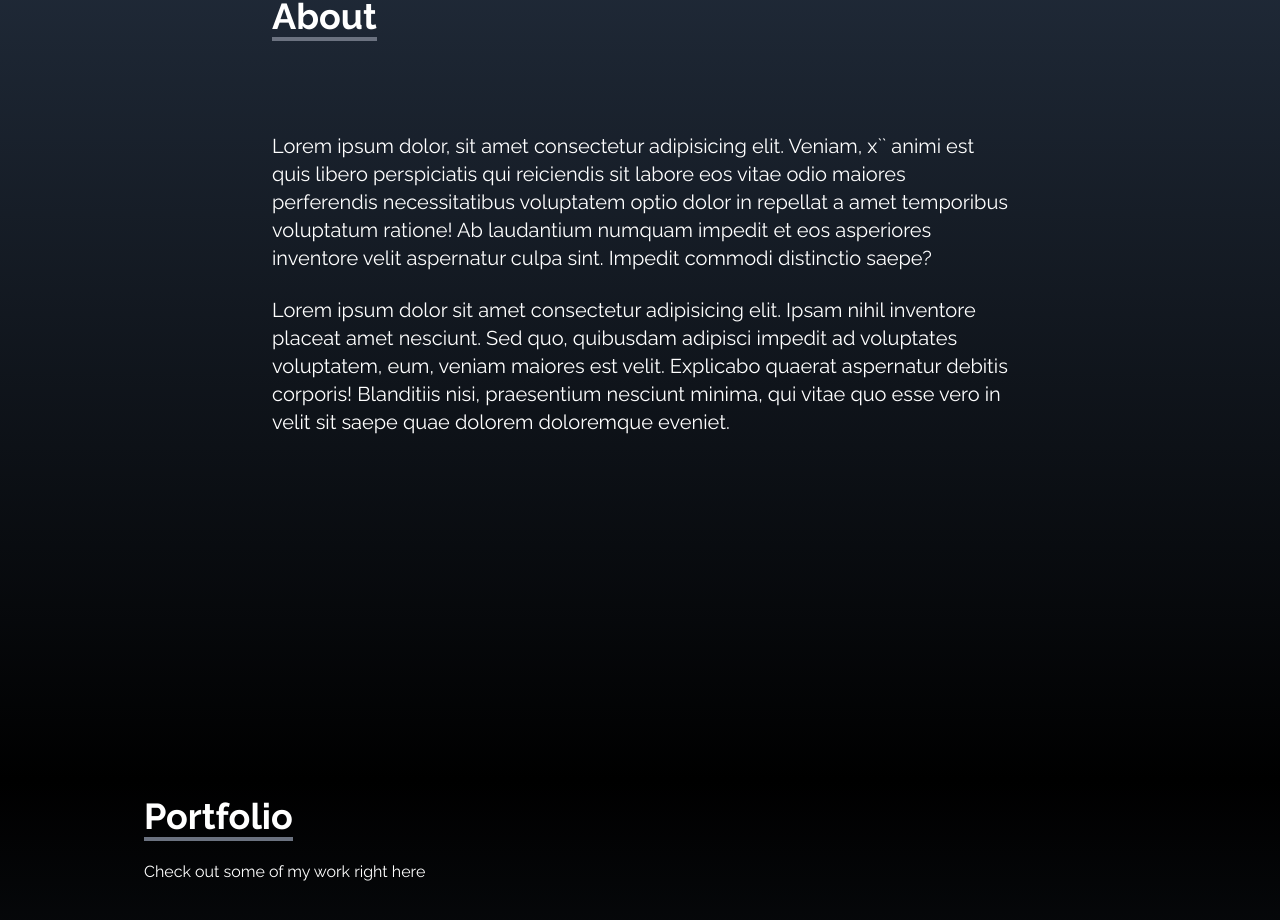
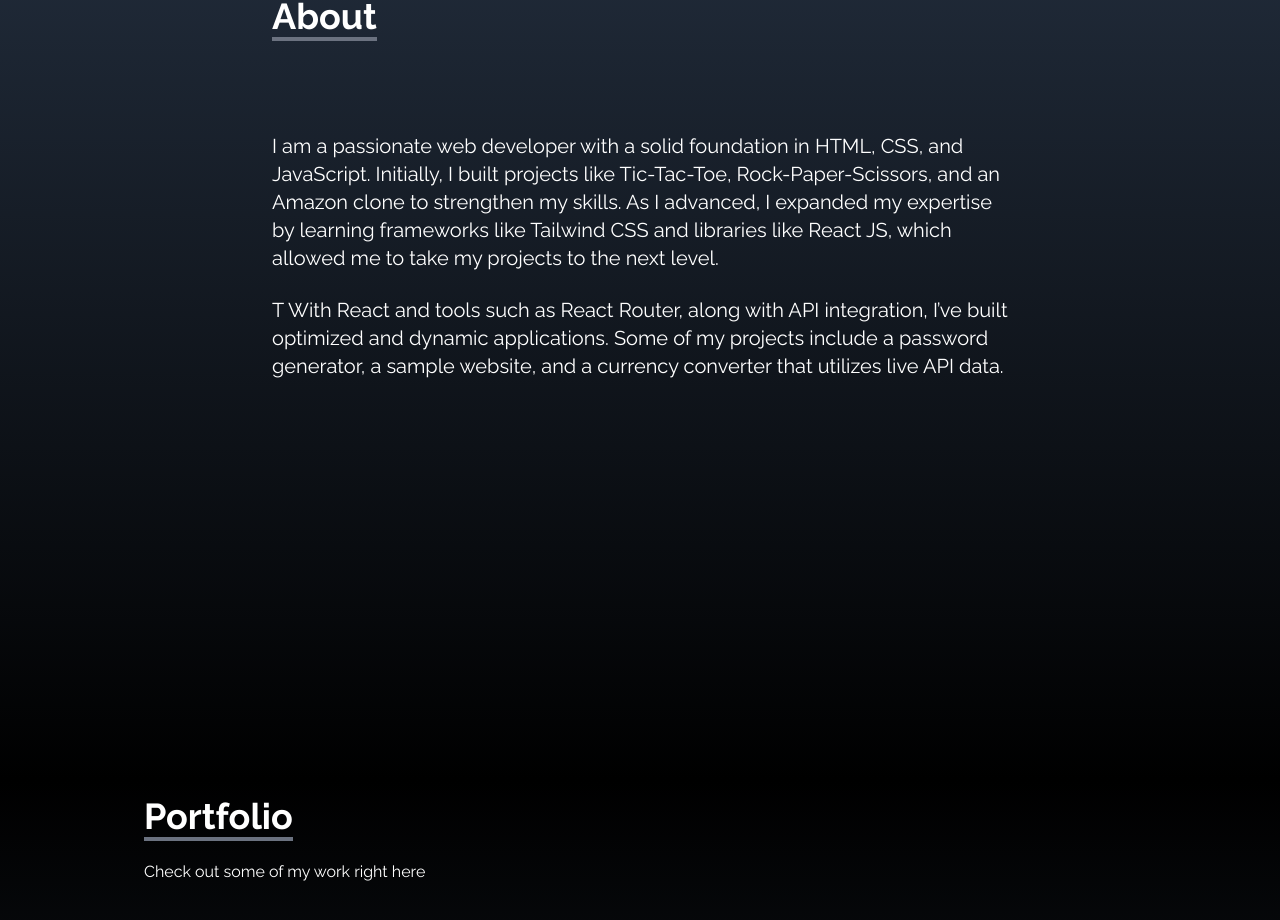
Before and after one commit to SyedAliHassanNaqvi/Portfolio-2, a React (Vite) app: page / in a window 1280 px wide. Shown: the part 820-1740 px from the top of the page. Built offline with nearby package versions, Linux system fonts and the light colour scheme; a web font is replaced by a local one.

Commit message:
Added my info in about

```diff
--- a/src/components/About.jsx
+++ b/src/components/About.jsx
@@ -13,23 +13,21 @@ const About = () => {
           </p>
         </div>
         <p className="text-xl mt-16">
-          Lorem ipsum dolor, sit amet consectetur adipisicing elit. Veniam, x``
-          animi est quis libero perspiciatis qui reiciendis sit labore eos vitae
-          odio maiores perferendis necessitatibus voluptatem optio dolor in
-          repellat a amet temporibus voluptatum ratione! Ab laudantium numquam
-          impedit et eos asperiores inventore velit aspernatur culpa sint.
-          Impedit commodi distinctio saepe?
+          I am a passionate web developer with a solid foundation in HTML, CSS,
+          and JavaScript. Initially, I built projects like Tic-Tac-Toe,
+          Rock-Paper-Scissors, and an Amazon clone to strengthen my skills. As I
+          advanced, I expanded my expertise by learning frameworks like Tailwind
+          CSS and libraries like React JS, which allowed me to take my projects
+          to the next level.
         </p>
 
         <br />
 
         <p className="text-xl">
-          Lorem ipsum dolor sit amet consectetur adipisicing elit. Ipsam nihil
-          inventore placeat amet nesciunt. Sed quo, quibusdam adipisci impedit
-          ad voluptates voluptatem, eum, veniam maiores est velit. Explicabo
-          quaerat aspernatur debitis corporis! Blanditiis nisi, praesentium
-          nesciunt minima, qui vitae quo esse vero in velit sit saepe quae
-          dolorem doloremque eveniet.
+          T With React and tools such as React Router, along with API
+          integration, I’ve built optimized and dynamic applications. Some of my
+          projects include a password generator, a sample website, and a
+          currency converter that utilizes live API data.
         </p>
       </div>
     </div>
```
